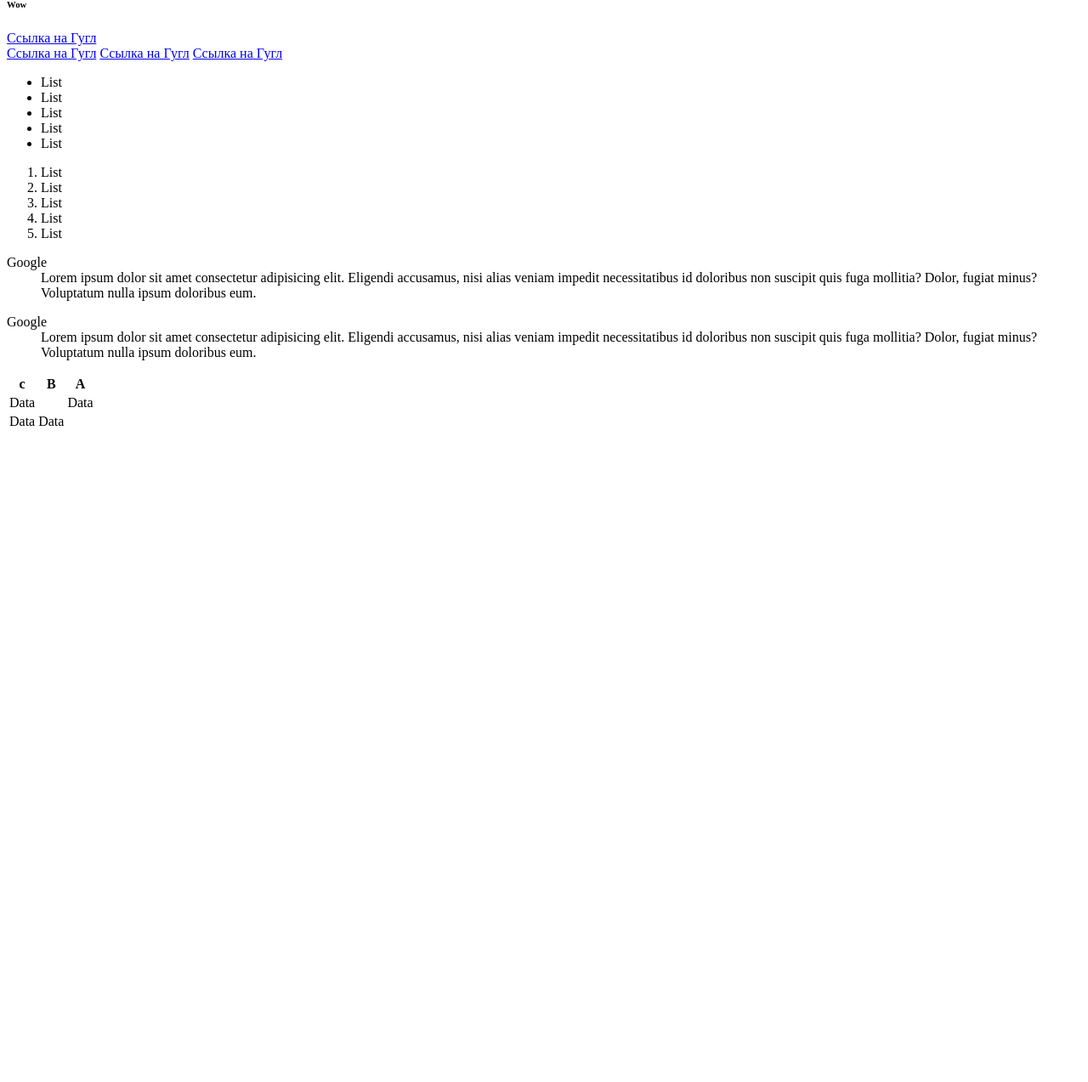
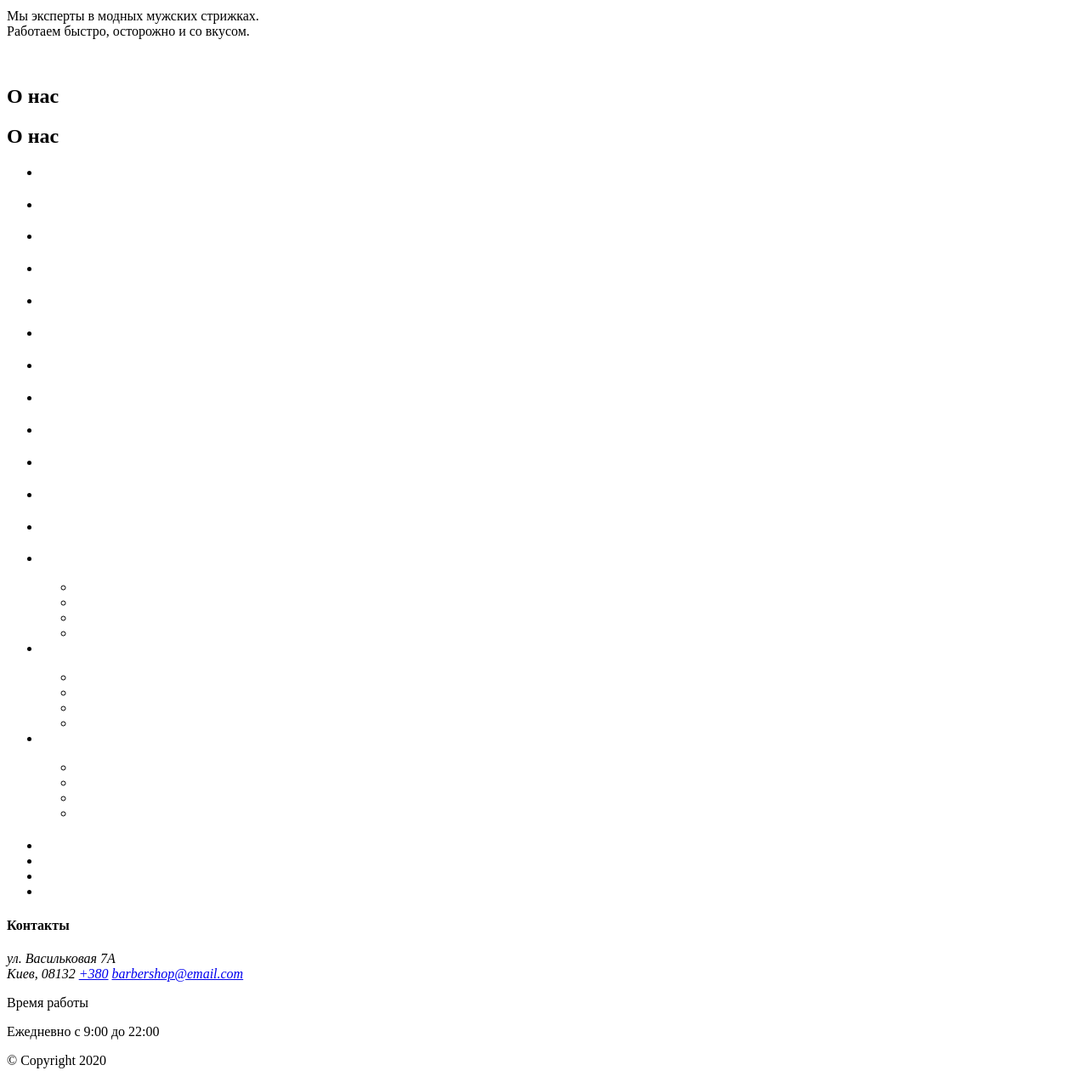
Before and after one commit to starallax/FrontEnd_46, a plain HTML site: page index.html in a window 1280 px wide. Shown: the part 252-1525 px from the top of the page at 85% size. Before the commit the page ends 800 px from the top, so only its background shows below. Drawn offline with Linux system fonts and the light colour scheme.

Commit message:
[Lesson 2] HTML Markup

```diff
--- a/index.html
+++ b/index.html
@@ -6,70 +6,199 @@
 </head>
 <body>
 
-    <h1>Wow</h1>
-    <h2>Wow</h2>
-    <h3>Wow</h3>
-    <h4>Wow</h4>
-    <h5>Wow</h5>
-    <h6>Wow</h6>
+    <header>
+        <div>
+            <img src="" alt="">
 
-    <a hidden href="https://google.com">Ссылка на Гугл</a>
-    <a href="https://google.com">Ссылка на Гугл</a><br>
-    <a href="https://google.com">Ссылка на Гугл</a>
-    <a href="https://google.com">Ссылка на Гугл</a>
-    <a href="https://google.com">Ссылка на Гугл</a>
+            <nav>
+                <ul>
+                    <li><a href=""></a></li>
+                    <li><a href=""></a></li>
+                    <li><a href=""></a></li>
+                    <li><a href=""></a></li>
+                </ul>
+            </nav>
 
-    <!-- <img src="https://tableforchange.com/wp-content/uploads/2020/06/%D0%9E%D0%B1%D0%BE%D0%B8-%D0%B4%D0%BB%D1%8F-%D0%B4%D0%B5%D0%B2%D0%BE%D1%87%D0%B5%D0%BA-%D0%BD%D0%B0-%D1%82%D0%B5%D0%BB%D0%B5%D1%84%D0%BE%D0%BD-12-%D0%BB%D0%B5%D1%82-%D0%BA%D1%80%D0%B0%D1%81%D0%B8%D0%B2%D1%8B%D0%B5-%D0%BA%D0%B0%D1%80%D1%82%D0%B8%D0%BD%D0%BA%D0%B8-16.jpg" alt="Видишь текст, значит не видишь картинку"> -->
+            <div>
+                <a href="tel:+380">+380</a>
+                <a href="#">онлайн-запись</a>
+            </div>
 
-    <ul>
-        <li>List</li>
-        <li>List</li>
-        <li>List</li>
-        <li>List</li>
-        <li>List</li>
-    </ul>
+        </div>
 
-    <ol>
-        <li>List</li>
-        <li>List</li>
-        <li>List</li>
-        <li>List</li>
-        <li>List</li>
-    </ol>
+        <aside>
+            <a href=""></a>
+            <a href=""></a>
+        </aside>
 
-    <dl>
-        <dt>Google</dt>
-        <dd>Lorem ipsum dolor sit amet consectetur adipisicing elit. Eligendi accusamus, nisi alias veniam impedit necessitatibus id doloribus non suscipit quis fuga mollitia? Dolor, fugiat minus? Voluptatum nulla ipsum doloribus eum.</dd>
-    </dl>
+        <div>
+            <p>A hair salon for men in Kyiv</p>
+            <h1>BarberShop</h1>
+            <p>Мы эксперты в модных мужских стрижках.<br>
+                Работаем быстро, осторожно и со вкусом.</p>
+        </div>
 
-    <dl>
-        <dt>Google</dt>
-        <dd>Lorem ipsum dolor sit amet consectetur adipisicing elit. Eligendi accusamus, nisi alias veniam impedit necessitatibus id doloribus non suscipit quis fuga mollitia? Dolor, fugiat minus? Voluptatum nulla ipsum doloribus eum.</dd>
-    </dl>
+    </header>
 
-    <table>
-        <thead>
-            <tr>
-                <th>c</th>
-                <th>B</th>
-                <th>A</th>
-            </tr>
-        </thead>
-        <tbody>
-            <tr>
-                <td>Data</td>
-                <td></td>
-                <td>Data</td>
-            </tr>
-            <tr>
-                <td>Data</td>
-                <td>Data</td>
-                <td></td>
-            </tr>
-        </tbody>
+    <main>
+        <!-- AboutUs -->
+        <section>
+            <div>
+                <img src="" alt="">
+                <img src="" alt="">
+            </div>
 
-    </table>
+            <div>
+                <h2 class="">О нас</h2>
+                <h3 class=""></h3>
+                <p></p>
+                <a href=""></a>
+            </div>
 
+        </section>
+
+        <!-- Price Section -->
+        <section>
+            <h2 class="">О нас</h2>
+            <h3 class=""></h3>
+
+            <ul>
+                <li>
+                    <p><span></span></p>
+                </li>
+                <li>
+                    <p><span></span></p>
+                </li>
+                <li>
+                    <p><span></span></p>
+                </li>
+                <li>
+                    <p><span></span></p>
+                </li>
+                <li>
+                    <p><span></span></p>
+                </li>
+                <li>
+                    <p><span></span></p>
+                </li>
+                <li>
+                    <p><span></span></p>
+                </li>
+                <li>
+                    <p><span></span></p>
+                </li>
+            </ul>
+
+            <a href="#footer"></a>
+        </section>
+
+        <!-- Why us -->
+        <section>
+            <div>
+                <h2></h2>
+                <h3></h3>
+                <p></p>
+            </div>
+            <div>
+                <ul>
+                    <li>
+                        <b></b>
+                        <p></p>
+                    </li>
+                    <li>
+                        <b></b>
+                        <p></p>
+                    </li>
+                    <li>
+                        <b></b>
+                        <p></p>
+                    </li>
+                    <li>
+                        <b></b>
+                        <p></p>
+                    </li>
+                </ul>
+            </div>
+        </section>
+
+        <!-- Our masters -->
+        <section>
+            <h2></h2>
+            <h3></h3>
+            <ul>
+                <li>
+                    <img src="" alt="">
+                    <p></p>
+                    <span></span>
+                    <ul>
+                        <li><a href=""></a></li>
+                        <li><a href=""></a></li>
+                        <li><a href=""></a></li>
+                        <li><a href=""></a></li>
+                    </ul>
+                </li>
+                <li>
+                    <img src="" alt="">
+                    <p></p>
+                    <span></span>
+                    <ul>
+                        <li><a href=""></a></li>
+                        <li><a href=""></a></li>
+                        <li><a href=""></a></li>
+                        <li><a href=""></a></li>
+                    </ul>
+                </li>
+                <li>
+                    <img src="" alt="">
+                    <p></p>
+                    <span></span>
+                    <ul>
+                        <li><a href=""></a></li>
+                        <li><a href=""></a></li>
+                        <li><a href=""></a></li>
+                        <li><a href=""></a></li>
+                    </ul>
+                </li>
+            </ul>
+        </section>
+
+
+        <!-- Gallery -->
+        <section>
+            <h2></h2>
+
+            <ul>
+                <li><img src="" alt=""></li>
+                <li><img src="" alt=""></li>
+                <li><img src="" alt=""></li>
+                <li><img src="" alt=""></li>
+            </ul>
+
+        </section>
+
+    </main>
+
+    <footer id="footer">
+        <div>
+            <form></form>
+            <section>
+                <h4>Контакты</h4>
+                <address>
+                    ул. Васильковая 7А<br>
+                    Киев, 08132
+                    <a href="tel:+380">+380</a>
+                    <a href="mailto:barbershop@email.com">barbershop@email.com</a>
+                </address>
+                <p>Время работы</p>
+                <time>Ежедневно с 9:00 до 22:00</time>
+            </section>
+        </div>
+
+        <div class="copyright">
+            <p>&copy; Copyright 2020</p>
+            <div><a href=""></a><a href=""></a></div>
+        </div>
+    </footer>
 
 </body>
 </html>
```
Also changed, not shown: images/img 1.jpg (added), images/img 2.jpg (added), images/slider-preview.jpg (added).
